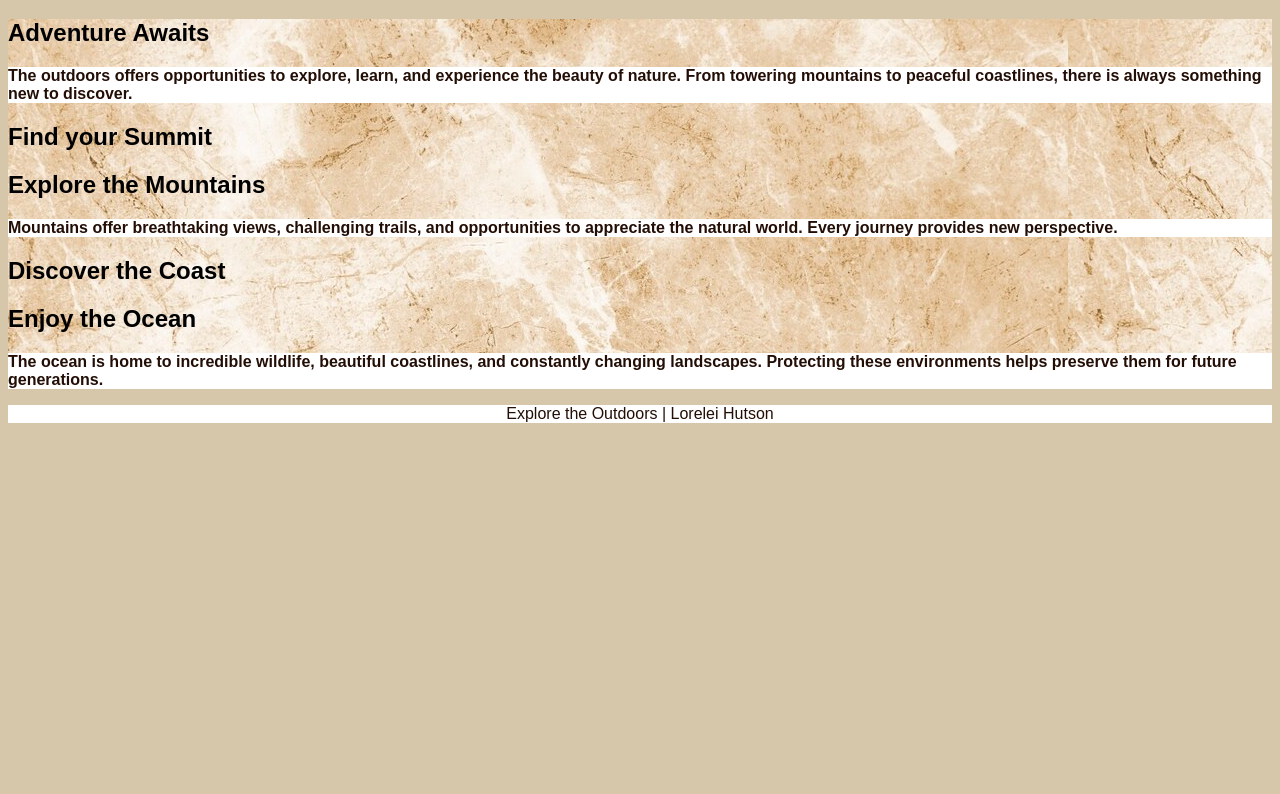
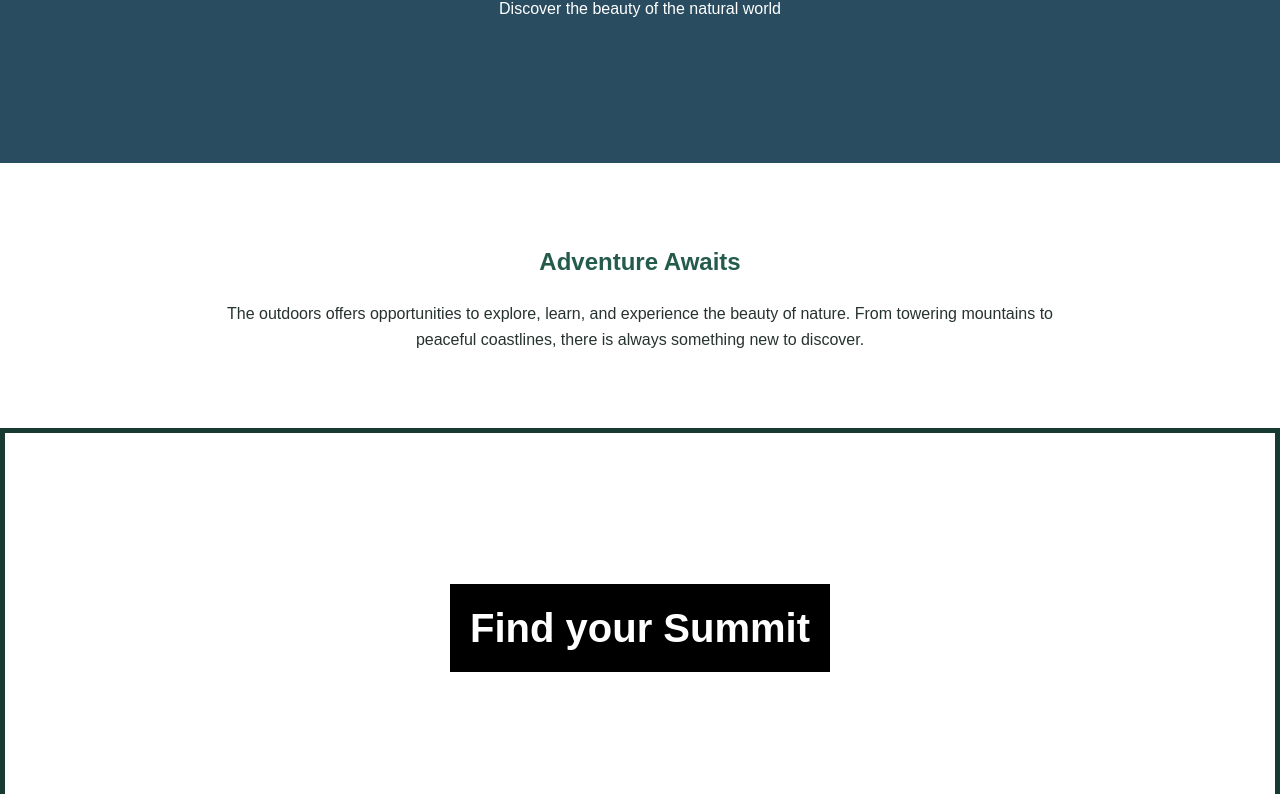
Before and after one commit to lhutson2008/WEB110, a plain HTML site: page media-query/indexec.html in a window 1280 px wide. Shown: the part 237-1031 px from the top of the page. Before the commit the page ends 800 px from the top, so only its background shows below. Drawn offline with Linux system fonts and the light colour scheme; files that its build step writes are made by us from their sources; files whose address does not match are found by name.

Commit message:
Add files via upload

```diff
--- a/media-query/indexec.html
+++ b/media-query/indexec.html
@@ -5,7 +5,7 @@
         <meta charset="UTF-8">
         <meta name="viewport" content="width=device-width, initial-scale=1.0">
         <title> Explore the Outdoors</title>
-        <link rel="stylesheet" href="styles.css">
+        <link rel="stylesheet" href="stylesec.css">
     </head>
 <body>
  <header class="hero" id="home">
```
